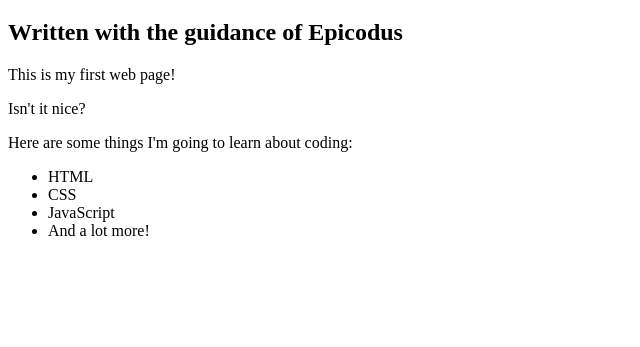
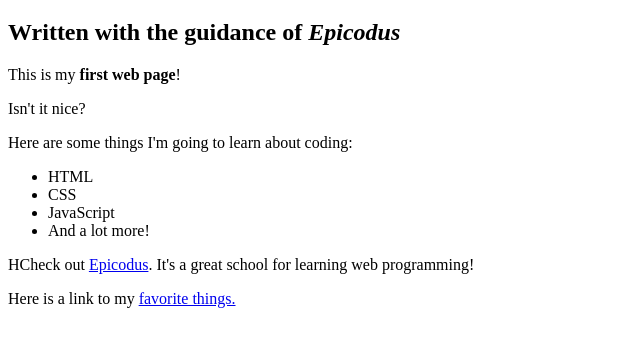
Before and after one commit to lisagarvey-11/my-first-webpage, a plain HTML site: page my-first-webpage.html in a window 1280 px wide. Shown: the part 61-408 px from the top of the page, without its empty margins (0-640 px from the left). Drawn offline with Linux system fonts and the light colour scheme.

```diff
--- a/my-first-webpage.html
+++ b/my-first-webpage.html
@@ -5,9 +5,9 @@
   </head>
   <body>
     <h1>My first web page</h1>
-    <h2>Written with the guidance of Epicodus</h2>
+    <h2>Written with the guidance of <em>Epicodus</em></h2>
 
-    <p>This is my first web page!</p>
+    <p>This is my <strong>first web page</strong>!</p>
     <p> Isn't it nice?</p>
 
     <p> Here are some things I'm going to learn about coding:</p>
@@ -17,5 +17,8 @@
       <li>JavaScript</li>
       <li> And a lot more!</li>
     </ul>
+    <p>HCheck out <a href="http://www.epicodus.com/">Epicodus</a>. It's a great school for learning web programming!</p>
+
+    <p>Here is a link to my <a href="favorite-things.html">favorite things.</a></p>
   </body>
 </html>
```
